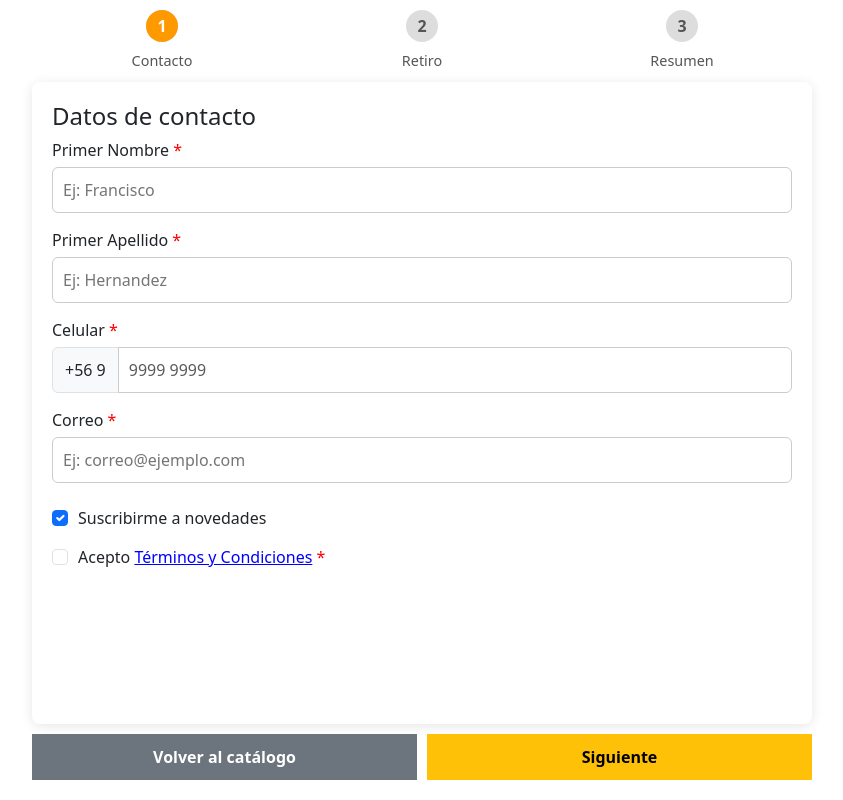
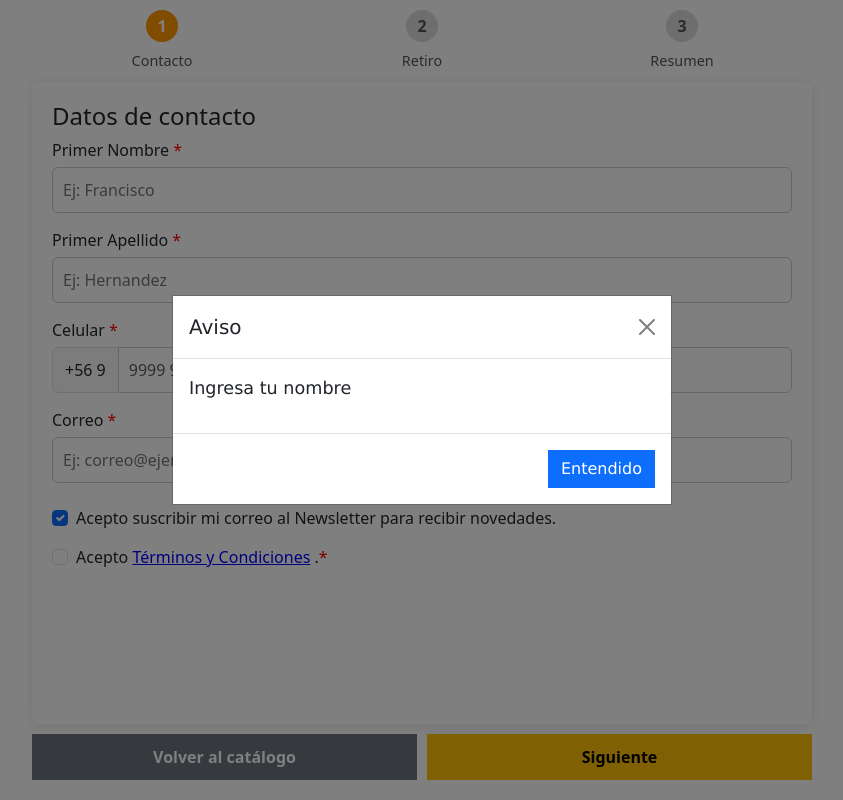
Before and after one commit to Abraham-125/Bludamon, a React (Vite) app: page /Bludamon/pago in a window 1280 px wide. Both pictures are taken after a click on the button "Siguiente". Shown: the whole page, without its empty margins (218-1061 px from the left). Built offline with nearby package versions, Linux system fonts and the light colour scheme; a web font is replaced by a local one.

Commit message:
se perfeccione el step 1 y step 3 del stepper

```diff
--- a/src/modulos/pago/pago.css
+++ b/src/modulos/pago/pago.css
@@ -128,7 +128,6 @@ select {
 /* Radio y check */
 input[type="radio"],
 input[type="checkbox"] {
-  margin-right: 10px;
 }
 
 label {
@@ -164,7 +163,7 @@ label {
 }
 
 .terminos-text {
-  font-family: "verdana", sans-serif;
+  font-family: "verdana", sans-serif !important;
 }
 
 .card-info {
@@ -175,6 +174,9 @@ label {
   max-height: 46px;
 }
 /* Totales Step 3 */
+.total-compra {
+  margin: auto;
+}
 .totals-container {
   padding: 0.5rem 1rem;
   background: #f8f8f8;
@@ -214,12 +216,18 @@ label {
 }
 /* ------------------ RESPONSIVE ------------------ */
 @media (max-width: 768px) {
+  .total-compra {
+    margin: 0px;
+  }
   .pago-wrapper {
     height: 90vh;
   }
   .stepper {
     flex-wrap: nowrap;
     overflow-x: auto;
+  }
+  .input-group-text {
+    max-height: 43px;
   }
 
   .card-horizontal {
--- a/src/modulos/pago/pago.tsx
+++ b/src/modulos/pago/pago.tsx
@@ -2,6 +2,7 @@ import { useEffect, useState } from "react";
 import { useCart } from "../catalogo/componentes/CartContext";
 import { useNavigate } from "react-router-dom";
 import "./pago.css";
+import { Modal } from "bootstrap";
 
 const LINEAS: Record<string, string[]> = {
   "Línea 1": ["Los Dominicos", "Manquehue", "Tobalaba", "Baquedano"],
@@ -35,6 +36,16 @@ export default function Pago() {
     linea: "Línea 5",
     estacion: "Vicente Valdés",
   });
+  const mostrarAlerta = (mensaje: string) => {
+    const mensajeContenedor = document.getElementById("alertModalMensaje");
+    if (mensajeContenedor) mensajeContenedor.innerText = mensaje;
+
+    const modalEl = document.getElementById("alertModal");
+    if (!modalEl) return;
+
+    const modal = new Modal(modalEl); // 👈 SIN window.bootstrap
+    modal.show();
+  };
 
   const tarifas: Record<string, number> = {
     "Vicente Valdés": 1200,
@@ -78,25 +89,27 @@ export default function Pago() {
   };
 
   const irStep2 = () => {
-    if (form.nombre.trim() === "") return alert("Ingresa tu nombre");
-    if (form.apellido.trim() === "") return alert("Ingresa tu apellido");
+    if (form.nombre.trim() === "") return mostrarAlerta("Ingresa tu nombre");
+
+    if (form.apellido.trim() === "")
+      return mostrarAlerta("Ingresa tu apellido");
 
     if (form.celular.trim() === "")
-      return alert("Ingresa tu número de celular");
+      return mostrarAlerta("Ingresa tu número de celular");
 
-    const rawCel = form.celular.replace(/\D/g, ""); // Solo números
+    const rawCel = form.celular.replace(/\D/g, "");
 
     if (rawCel.length !== 8)
-      return alert("El celular debe tener exactamente 8 dígitos");
+      return mostrarAlerta("El celular debe tener exactamente 8 dígitos");
 
     if (form.correo.trim() === "")
-      return alert("Ingresa tu correo electrónico");
+      return mostrarAlerta("Ingresa tu correo electrónico");
 
     if (!/\S+@\S+\.\S+/.test(form.correo))
-      return alert("Ingresa un correo válido");
+      return mostrarAlerta("Ingresa un correo válido");
 
     if (!form.terminos)
-      return alert("Debes aceptar los términos y condiciones");
+      return mostrarAlerta("Debes aceptar los términos y condiciones");
 
     setStep(2);
   };
@@ -117,7 +130,7 @@ Revisar compra:
 ${cart
   .map(
     (item) =>
-      `• ${item.nombre} (${item.cantidad}x) - $${item.precio} ${
+      `• ${item.nombre} (${item.cantidad}x) - ${item.precio} ${
         item.color ? `Color: ${item.color}` : ""
       } ${item.talla ? `Talla: ${item.talla}` : ""}`
   )
@@ -217,7 +230,9 @@ Total Final: $${totalCompra}
                   setForm({ ...form, newsletter: e.target.checked })
                 }
               />
-              <label>Suscribirme a novedades</label>
+              <label>
+                Acepto suscribir mi correo al Newsletter para recibir novedades.
+              </label>
             </div>
             <div className="form-check mt-2">
               <input
@@ -243,7 +258,7 @@ Total Final: $${totalCompra}
                 >
                   Términos y Condiciones
                 </span>{" "}
-                <span className="asterisco">*</span>
+                .<span className="asterisco">*</span>
               </label>
             </div>
 
@@ -432,9 +447,18 @@ Total Final: $${totalCompra}
               ))}
             </div>
             <hr />
-            <p>Total productos: {formatoCLP.format(totalProductos)}</p>
-            <p>Tarifa retiro: {formatoCLP.format(tarifaRetiro)}</p>
-            <p>Total final: {formatoCLP.format(totalFinal)}</p>
+            <div className="d-flex justify-content-start total-compra">
+              <div className="col-9">
+                <h5>Total Productos:</h5>
+                <h5>Tarifa retiro:</h5>
+                <h5>Total Final:</h5>
+              </div>
+              <div className="col-3">
+                <h5>{formatoCLP.format(totalProductos)}</h5>
+                <h5>{formatoCLP.format(tarifaRetiro)}</h5>
+                <h5>{formatoCLP.format(totalFinal)}</h5>
+              </div>
+            </div>
           </>
         )}
       </div>
@@ -466,6 +490,44 @@ Total Final: $${totalCompra}
           </button>
         )}
       </div>
+      {/* Modal de alertas personalizado */}
+      <div
+        className="modal fade terminos-text"
+        id="alertModal"
+        tabIndex={-1}
+        aria-hidden="true"
+      >
+        <div className="modal-dialog modal-dialog-centered">
+          <div className="modal-content">
+            <div className="modal-header">
+              <h5 className="modal-title terminos-text">Aviso</h5>
+              <button
+                type="button"
+                className="btn-close"
+                data-bs-dismiss="modal"
+              ></button>
+            </div>
+
+            <div className="modal-body">
+              <p
+                id="alertModalMensaje"
+                className="terminos-text"
+                style={{ fontSize: "1.1rem" }}
+              ></p>
+            </div>
+
+            <div className="modal-footer">
+              <button
+                type="button"
+                className="btn btn-primary terminos-text"
+                data-bs-dismiss="modal"
+              >
+                Entendido
+              </button>
+            </div>
+          </div>
+        </div>
+      </div>
     </div>
   );
 }
```
